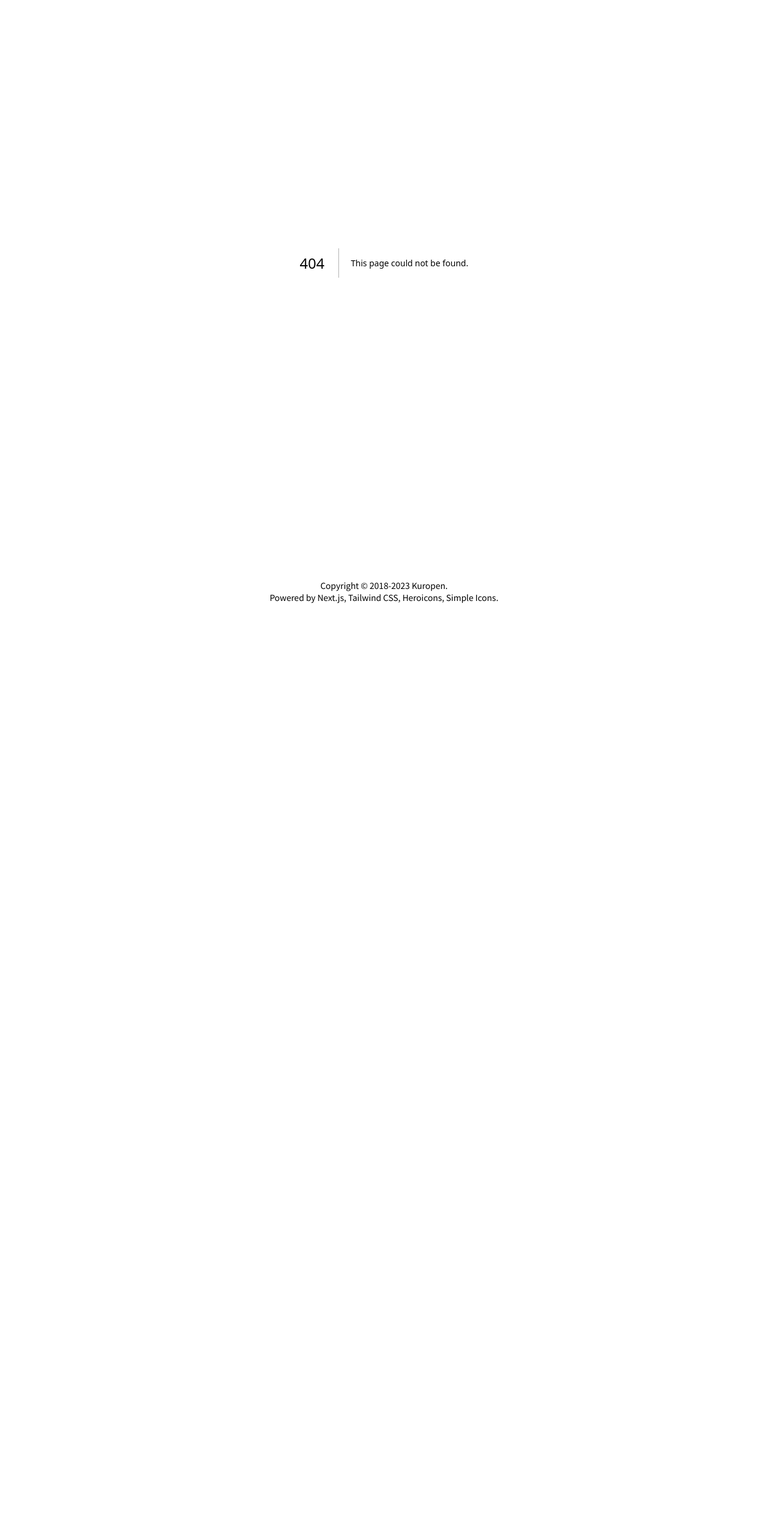
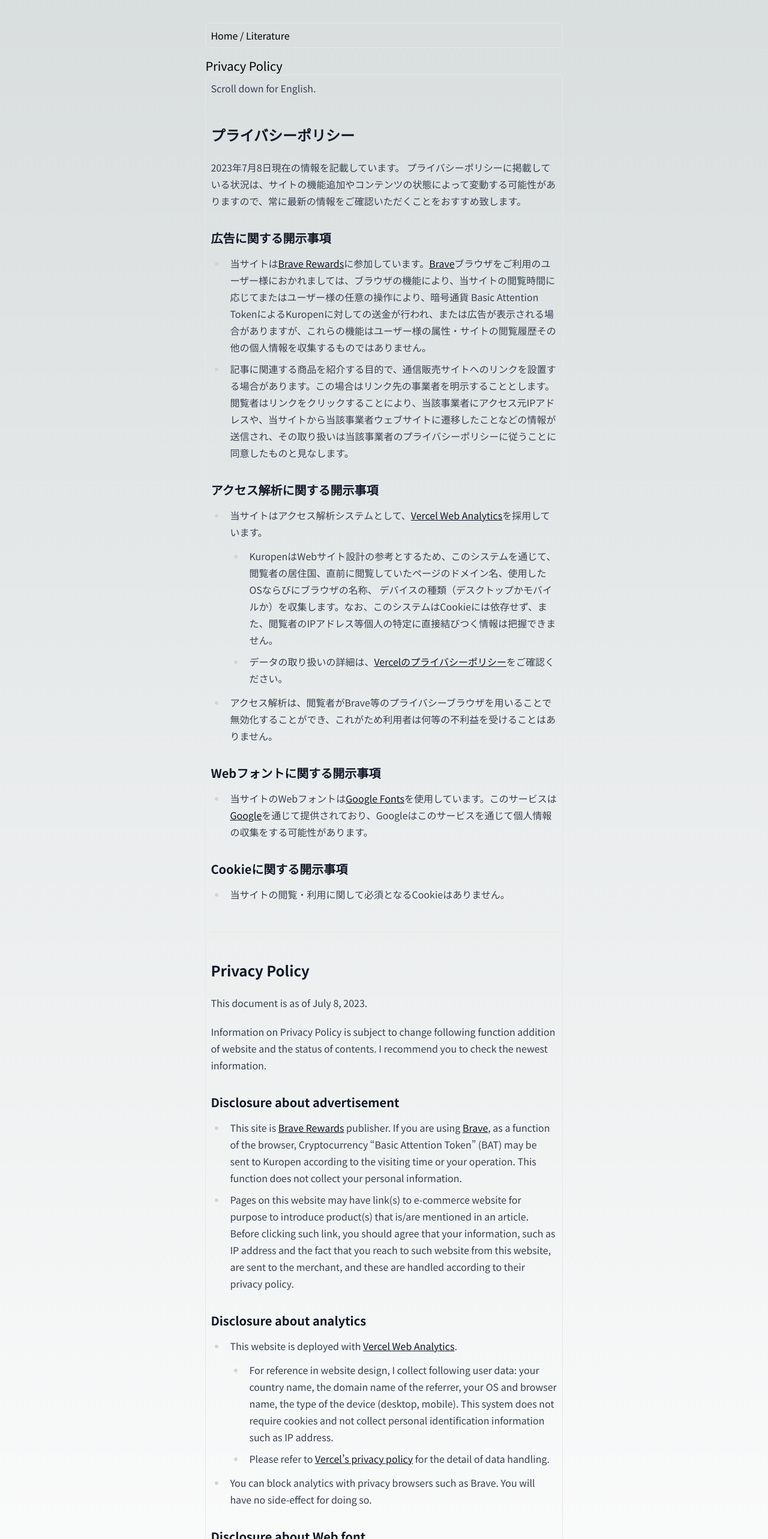
Before and after one commit to kuropen/kuropen-org-2023, a Next.js app in the folder apps/kporg-frontend2/: page /privacy in a window 1280 px wide. Before the commit this address had no page. Shown: the part 234-2800 px from the top of the page at 60% size. Before the commit the page ends 1256 px from the top, so only its background shows below. Built offline with nearby package versions, Linux system fonts and the light colour scheme.

Commit message:
Privacy Policy and Analytics

```diff
--- a/apps/kporg-frontend2/app/layout.tsx
+++ b/apps/kporg-frontend2/app/layout.tsx
@@ -4,6 +4,7 @@ import { Noto_Sans_JP, Orbitron } from 'next/font/google'
 import Image from 'next/image'
 import penguinImage from './penguin.png'
 import Link from 'next/link'
+import { Analytics } from '@vercel/analytics/react'
 
 const noto = Noto_Sans_JP({weight: ['400', '700'], subsets: ['latin']})
 const orbitron = Orbitron({weight: '700', subsets: ['latin']});
@@ -43,8 +44,14 @@ export default function RootLayout({
               Copyright &copy; 2018-2023 Kuropen. <br />
               Powered by <a href="https://nextjs.org/">Next.js</a>, <a href="https://tailwindcss.com/">Tailwind CSS</a>, <a href="https://heroicons.com/">Heroicons</a>, <a href="https://simpleicons.org/">Simple Icons</a>.
             </p>
+            <nav className="text-sm mt-1">
+              <ul className="grid grid-cols-2 w-fit mx-auto">
+                <li className="pl-2"><a href="/privacy" className="underline">Privacy Policy</a></li>
+              </ul>
+            </nav>
           </footer>
         </div>
+        <Analytics />
       </body>
     </html>
   )
--- /dev/null
+++ b/apps/kporg-frontend2/app/privacy/page.tsx
@@ -0,0 +1,73 @@
+import Link from "next/link"
+
+export default function PrivacyPage() {
+    return (
+        <main>
+            <nav className="border rounded-md p-2 mb-4"><Link href="/">Home</Link> / Literature</nav>
+            <div>
+                <h2 className="text-xl">Privacy Policy</h2>
+                <div className="border rounded-md p-2 dark:bg-gray-100">
+                <div className="prose">
+                        <p>Scroll down for English.</p>
+                        <h2 id="プライバシーポリシー">プライバシーポリシー</h2>
+                        <p>2023年7月8日現在の情報を記載しています。
+                            プライバシーポリシーに掲載している状況は、サイトの機能追加やコンテンツの状態によって変動する可能性がありますので、常に最新の情報をご確認いただくことをおすすめ致します。</p>
+                        <h3 id="広告に関する開示事項">広告に関する開示事項</h3>
+                        <ul>
+                            <li>当サイトは<a href="https://publishers.basicattentiontoken.org/?locale=ja">Brave Rewards</a>に参加しています。<a href="https://brave.com/ja/">Brave</a>ブラウザをご利用のユーザー様におかれましては、ブラウザの機能により、当サイトの閲覧時間に応じてまたはユーザー様の任意の操作により、暗号通貨 Basic Attention TokenによるKuropenに対しての送金が行われ、または広告が表示される場合がありますが、これらの機能はユーザー様の属性・サイトの閲覧履歴その他の個人情報を収集するものではありません。</li>
+                            <li>記事に関連する商品を紹介する目的で、通信販売サイトへのリンクを設置する場合があります。この場合はリンク先の事業者を明示することとします。閲覧者はリンクをクリックすることにより、当該事業者にアクセス元IPアドレスや、当サイトから当該事業者ウェブサイトに遷移したことなどの情報が送信され、その取り扱いは当該事業者のプライバシーポリシーに従うことに同意したものと見なします。</li>
+                        </ul>
+                        <h3 id="アクセス解析に関する開示事項">アクセス解析に関する開示事項</h3>
+                        <ul>
+                            <li>当サイトはアクセス解析システムとして、<a href="https://vercel.com/docs/concepts/analytics">Vercel Web Analytics</a>を採用しています。
+                                <ul>
+                                    <li>KuropenはWebサイト設計の参考とするため、このシステムを通じて、閲覧者の居住国、直前に閲覧していたページのドメイン名、使用したOSならびにブラウザの名称、
+                                        デバイスの種類（デスクトップかモバイルか）を収集します。なお、このシステムはCookieには依存せず、また、閲覧者のIPアドレス等個人の特定に直接結びつく情報は把握できません。</li>
+                                    <li>データの取り扱いの詳細は、<a href="https://vercel.com/legal/privacy-policy">Vercelのプライバシーポリシー</a>をご確認ください。</li>
+                                </ul>
+                            </li>
+                            <li>アクセス解析は、閲覧者がBrave等のプライバシーブラウザを用いることで無効化することができ、これがため利用者は何等の不利益を受けることはありません。</li>
+                        </ul>
+                        <h3 id="webフォントに関する開示事項">Webフォントに関する開示事項</h3>
+                        <ul>
+                            <li>当サイトのWebフォントは<a href="https://fonts.google.com/">Google Fonts</a>を使用しています。このサービスは<a href="https://www.google.com/">Google</a>を通じて提供されており、Googleはこのサービスを通じて個人情報の収集をする可能性があります。</li>
+                        </ul>
+                        <h3 id="cookieに関する開示事項">Cookieに関する開示事項</h3>
+                        <ul>
+                            <li>当サイトの閲覧・利用に関して必須となるCookieはありません。</li>
+                        </ul>
+                        <hr />
+                            <h2 id="privacy-policy">Privacy Policy</h2>
+                            <p>This document is as of July 8, 2023.</p>
+                            <p>Information on Privacy Policy is subject to change following function addition of website and the status of contents.
+                                I recommend you to check the newest information.</p>
+                            <h3 id="disclosure-about-advertisement">Disclosure about advertisement</h3>
+                            <ul>
+                                <li>This site is <a href="https://publishers.basicattentiontoken.org/">Brave Rewards</a> publisher. If you are using <a href="https://brave.com/ja/">Brave</a>, as a function of the browser, Cryptocurrency “Basic Attention Token” (BAT) may be sent to Kuropen according to the visiting time or your operation. This function does not collect your personal information.</li>
+                                <li>Pages on this website may have link(s) to e-commerce website for purpose to introduce product(s) that is/are mentioned in an article. Before clicking such link, you should agree that your information, such as IP address and the fact that you reach to such website from this website, are sent to the merchant, and these are handled according to their privacy policy.</li>
+                            </ul>
+                            <h3 id="disclosure-about-analytics">Disclosure about analytics</h3>
+                            <ul>
+                                <li>This website is deployed with <a href="https://vercel.com/docs/concepts/analytics">Vercel Web Analytics</a>.
+                                    <ul>
+                                        <li>For reference in website design, I collect following user data: your country name, the domain name of the referrer, your OS and browser name,
+                                            the type of the device (desktop, mobile). This system does not require cookies and not collect personal identification information such as IP address.</li>
+                                        <li>Please refer to <a href="https://vercel.com/legal/privacy-policy">Vercel’s privacy policy</a> for the detail of data handling.</li>
+                                    </ul>
+                                </li>
+                                <li>You can block analytics with privacy browsers such as Brave. You will have no side-effect for doing so.</li>
+                            </ul>
+                            <h3 id="disclosure-about-web-font">Disclosure about Web font</h3>
+                            <ul>
+                                <li>The web fonts on this website are provided by <a href="https://fonts.google.com/">Google Fonts</a>. This service is provided by <a href="https://www.google.com/">Google</a> which may collect personal information through this service.</li>
+                            </ul>
+                            <h3 id="disclosure-about-cookie-or-other-local-storage">Disclosure about cookie or other local storage</h3>
+                            <ul>
+                                <li>This website does not need any Cookie functionality.</li>
+                            </ul>
+        </div>
+                </div>
+            </div>
+        </main>
+    )
+}
--- a/apps/kporg-frontend2/package.json
+++ b/apps/kporg-frontend2/package.json
@@ -16,6 +16,7 @@
     "@types/qs": "^6.9.7",
     "@types/react": "18.2.14",
     "@types/react-dom": "18.2.6",
+    "@vercel/analytics": "^1.0.1",
     "autoprefixer": "10.4.14",
     "date-fns": "^2.29.3",
     "eslint": "8.44.0",
```
Also changed, not shown: 1 other file (tests, documents, lock files or other folders).
